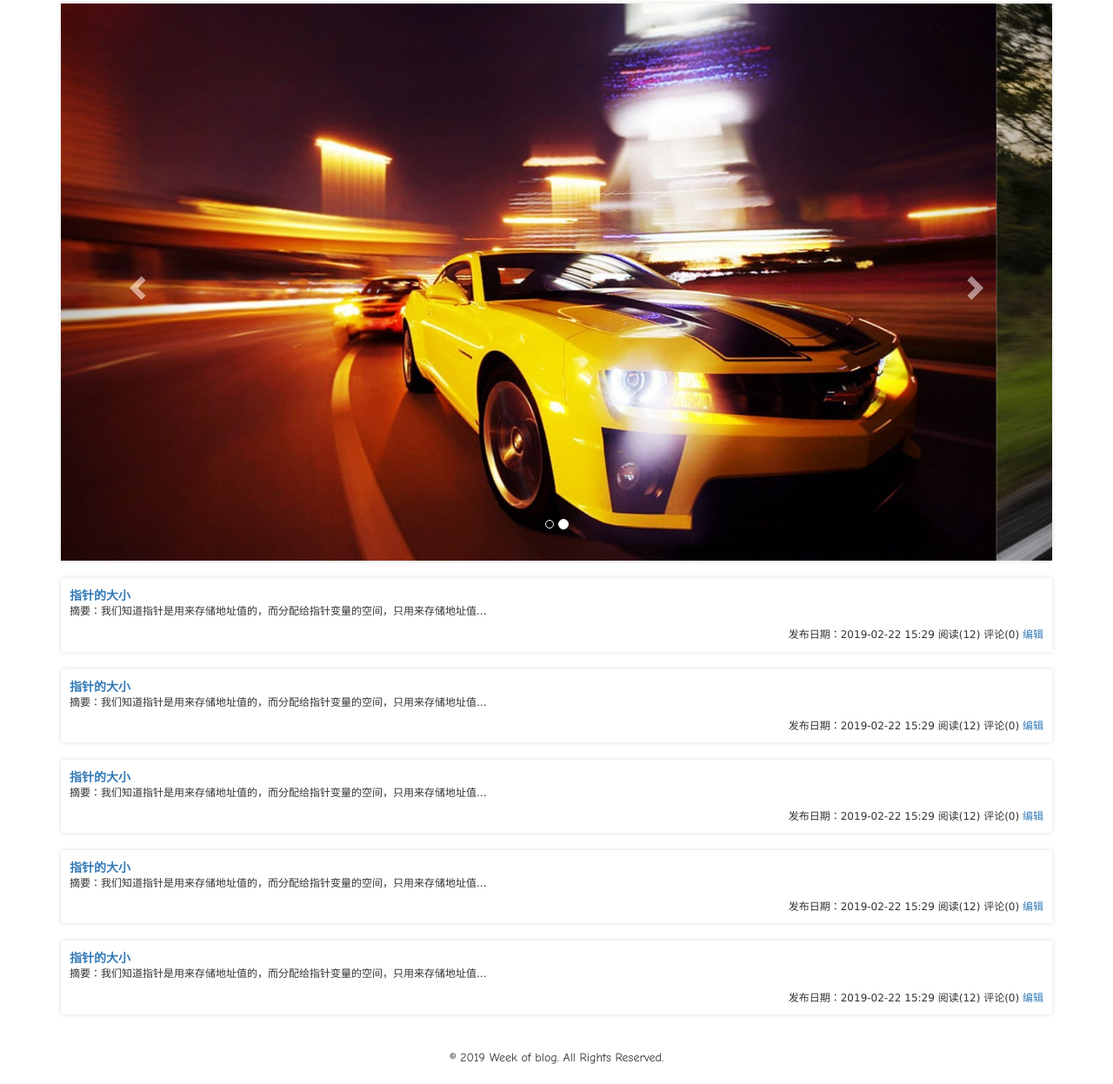
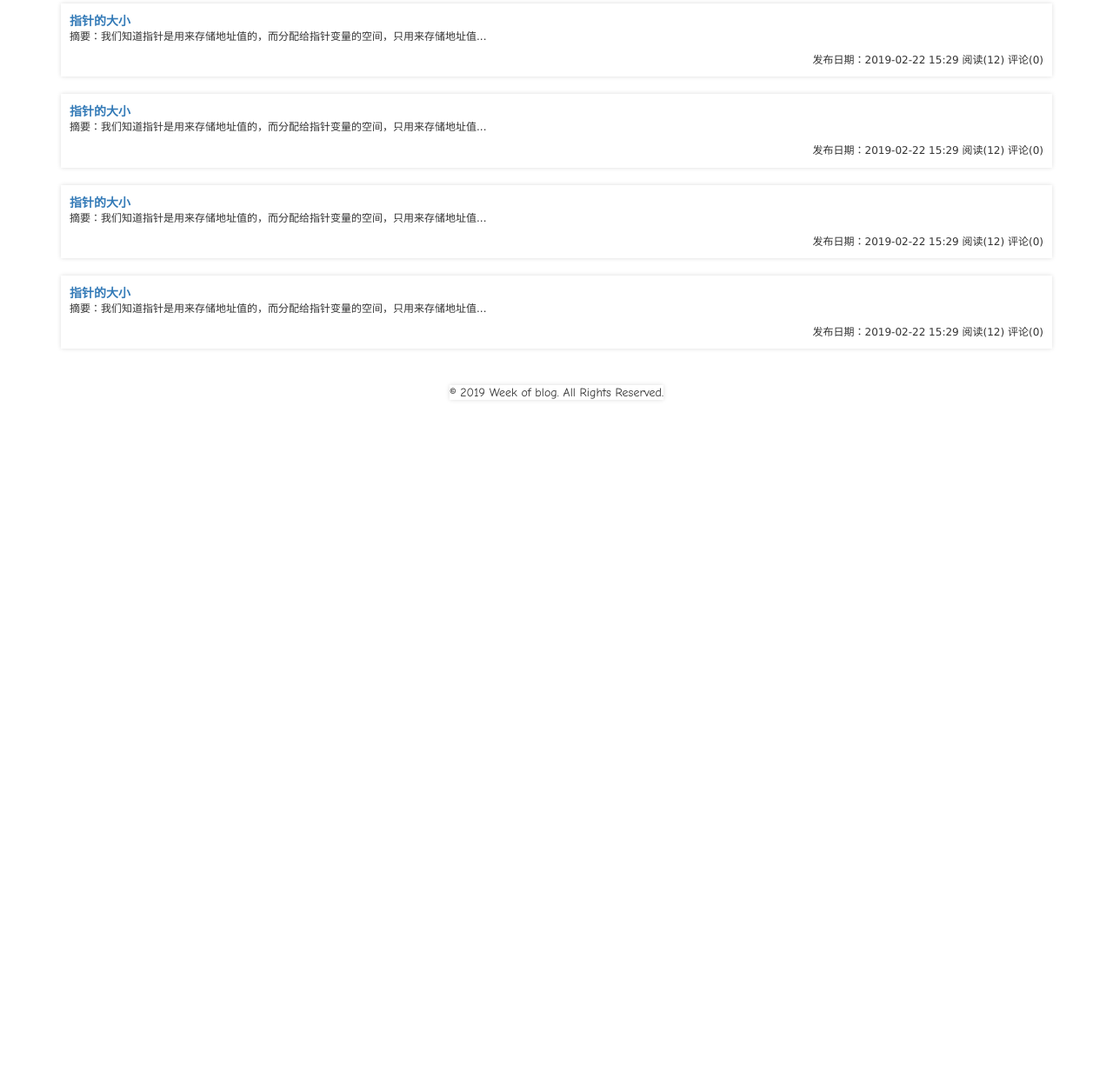
Before and after one commit to Zhouyi827/myblog, a plain HTML site: page index.html in a window 1280 px wide. Shown: the part 69-1316 px from the top of the page at 87% size. After the commit the page ends 800 px from the top, so only its background shows below. Drawn offline with Linux system fonts and the light colour scheme.

Commit message:
0402修改

```diff
--- a/index.html
+++ b/index.html
@@ -42,16 +42,17 @@
                                 <!-- <li id="about"><a href="./about" title="关于">关于</a></li> -->
                             </ul>
                             <ul class="nav navbar-nav navbar-right">
+                                <li><a href="javascript:;" data-toggle="modal" data-target="#loginmodelwrap">登录</a></li>
                                 <li class="github">
                                     <a href="https://github.com/Zhouyi827" target="_blank" title="github">
                                         <img src="./static/images/github.jpg" height="20" width="20" alt="github">
                                         <span class="engff">Github</span>
                                     </a>
                                 </li>
-                                <li><a href="javascript:;" data-toggle="modal" data-target="#loginmodelwrap">登录</a></li>
+                                <!-- <li><a href="javascript:;" data-toggle="modal" data-target="#loginmodelwrap">登录</a></li>
                                 <li><a href="javascript:;">密码设置</a></li>
                                 <li><a href="javascript:;">个人信息</a></li>
-                                <li><a href="javascript:;">退出</a></li>
+                                <li><a href="javascript:;">退出</a></li> -->
                             </ul>
                             <ul class="nav navbar-nav navbar-right hidden">
                               <li><a href="javascript:;" data-toggle="modal" data-target="#loginmodelwrap">登录</a></li>
@@ -77,36 +78,6 @@
         <div class="content">
             <div class="container">
                 <div class="row">
-                    <div class="col-xs-12 col-sm-12 col-md-12 col-lg-12 mb20 main-slide ——hidden">
-                        <div id="carousel-example-generic" class="carousel slide box-shadow" data-ride="carousel">
-                            <ol class="carousel-indicators">
-                                <li data-target="#carousel-example-generic" data-slide-to="0" class="active"></li>
-                                <li data-target="#carousel-example-generic" data-slide-to="1"></li>
-                            </ol>
-
-                            <!-- Wrapper for slides -->
-                            <div class="carousel-inner" role="listbox">
-                                <div class="item active">
-                                    <img src="./static/images/1.jpg" alt="...">
-                                    <div class="carousel-caption"></div>
-                                </div>
-                                <div class="item">
-                                    <img src="./static/images/2.jpg" alt="...">
-                                    <div class="carousel-caption"></div>
-                                </div>
-                            </div>
-
-                            <!-- Controls -->
-                            <a class="left carousel-control" href="#carousel-example-generic" role="button" data-slide="prev">
-                                <span class="glyphicon glyphicon-chevron-left" aria-hidden="true"></span>
-                                <span class="sr-only">Previous</span>
-                            </a>
-                            <a class="right carousel-control" href="#carousel-example-generic" role="button" data-slide="next">
-                                <span class="glyphicon glyphicon-chevron-right" aria-hidden="true"></span>
-                                <span class="sr-only">Next</span>
-                            </a>
-                        </div>
-                    </div>
                     <div class="col-xs-12">
                     <!-- <div class="col-xs-12 col-sm-8 col-md-8 col-lg-8"> -->
                         <ul>
@@ -119,7 +90,7 @@
                                         <p class="m0 fs12">摘要：<span>我们知道指针是用来存储地址值的，而分配给指针变量的空间，只用来存储地址值...</span></p>
                                     </dd>
                                     <dd class="text-right fs12 pt10">
-                                        发布日期：<span>2019-02-22 15:29</span> 阅读(<span>12</span>) 评论(<span>0</span>) <a href="javascript:void(0);">编辑</a>
+                                        发布日期：<span>2019-02-22 15:29</span> 阅读(<span>12</span>) 评论(<span>0</span>)
                                     </dd>
                                 </dl>
                             </li>
@@ -132,7 +103,7 @@
                                         <p class="m0 fs12">摘要：<span>我们知道指针是用来存储地址值的，而分配给指针变量的空间，只用来存储地址值...</span></p>
                                     </dd>
                                     <dd class="text-right fs12 pt10">
-                                        发布日期：<span>2019-02-22 15:29</span> 阅读(<span>12</span>) 评论(<span>0</span>) <a href="javascript:void(0);">编辑</a>
+                                        发布日期：<span>2019-02-22 15:29</span> 阅读(<span>12</span>) 评论(<span>0</span>)
                                     </dd>
                                 </dl>
                             </li>
@@ -145,7 +116,7 @@
                                         <p class="m0 fs12">摘要：<span>我们知道指针是用来存储地址值的，而分配给指针变量的空间，只用来存储地址值...</span></p>
                                     </dd>
                                     <dd class="text-right fs12 pt10">
-                                        发布日期：<span>2019-02-22 15:29</span> 阅读(<span>12</span>) 评论(<span>0</span>) <a href="javascript:void(0);">编辑</a>
+                                        发布日期：<span>2019-02-22 15:29</span> 阅读(<span>12</span>) 评论(<span>0</span>)
                                     </dd>
                                 </dl>
                             </li>
@@ -158,20 +129,7 @@
                                         <p class="m0 fs12">摘要：<span>我们知道指针是用来存储地址值的，而分配给指针变量的空间，只用来存储地址值...</span></p>
                                     </dd>
                                     <dd class="text-right fs12 pt10">
-                                        发布日期：<span>2019-02-22 15:29</span> 阅读(<span>12</span>) 评论(<span>0</span>) <a href="javascript:void(0);">编辑</a>
-                                    </dd>
-                                </dl>
-                            </li>
-                            <li class="p10 mb20 box-shadow">
-                                <dl>
-                                    <dt>
-                                        <a href="javascript:;" class="">指针的大小</a>
-                                    </dt>
-                                    <dd>
-                                        <p class="m0 fs12">摘要：<span>我们知道指针是用来存储地址值的，而分配给指针变量的空间，只用来存储地址值...</span></p>
-                                    </dd>
-                                    <dd class="text-right fs12 pt10">
-                                        发布日期：<span>2019-02-22 15:29</span> 阅读(<span>12</span>) 评论(<span>0</span>) <a href="javascript:void(0);">编辑</a>
+                                        发布日期：<span>2019-02-22 15:29</span> 阅读(<span>12</span>) 评论(<span>0</span>)
                                     </dd>
                                 </dl>
                             </li>
@@ -192,7 +150,7 @@
         <footer class="footer">
             <div class="container">
                 <div class="row">
-                    <span class="copyrights-info engff">© 2019 Week of blog. All Rights Reserved.</span>
+                    <span class="copyrights-info engff box-shadow">© 2019 Week of blog. All Rights Reserved.</span>
                 </div>
             </div>
         </footer>
--- a/static/css/index.css
+++ b/static/css/index.css
@@ -1,5 +1,14 @@
+html, body {
+	width: 100%;
+	height: 100%;
+}
 body {
 	font:  14px/1.5 Verdana,Arial,Helvetica,sans-serif;
+/*	background-image: url('./../images/2.jpg');
+	background-position: center center;
+	background-repeat: no-repeat;
+	background-size: cover;*/
+	background-color: #fff;
 }
 ul, dl, dt {
 	list-style: none;
@@ -52,6 +61,7 @@ ul, dl, dt {
 	font-weight: bold;
 }
 .box-shadow {
+	background-color: rgba(255, 255, 255, .8);
 	box-shadow: 0 0 5px #ddd;
 	-webkit-box-shadow: 0 0 5px #ddd;
 	-moz-box-shadow: 0 0 5px #ddd;
@@ -74,7 +84,6 @@ ul, dl, dt {
 	/*background-color: #222; */
 }
 .footer .copyrights-info {
-	display:  block;
 	height: 60px;
 	line-height: 60px;
 }
```
